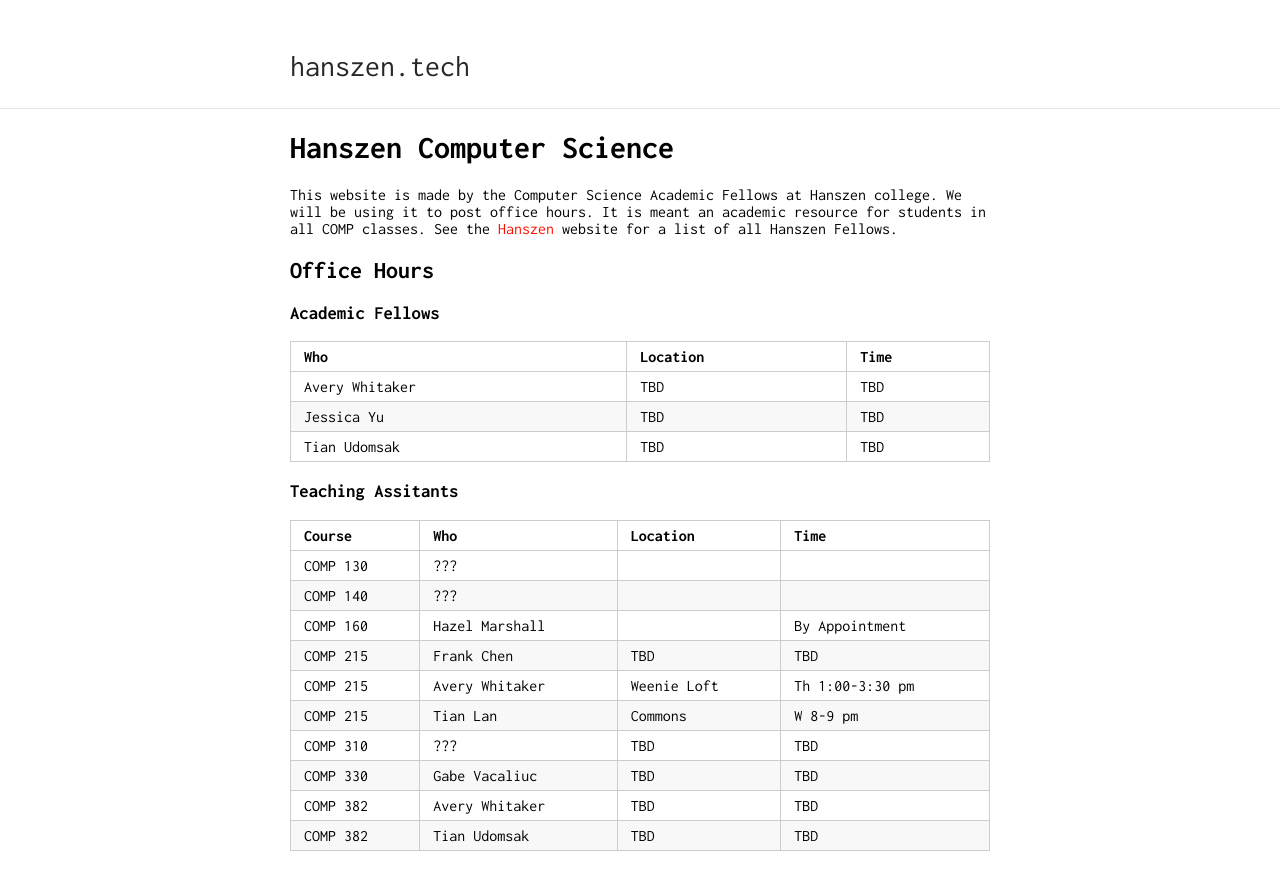
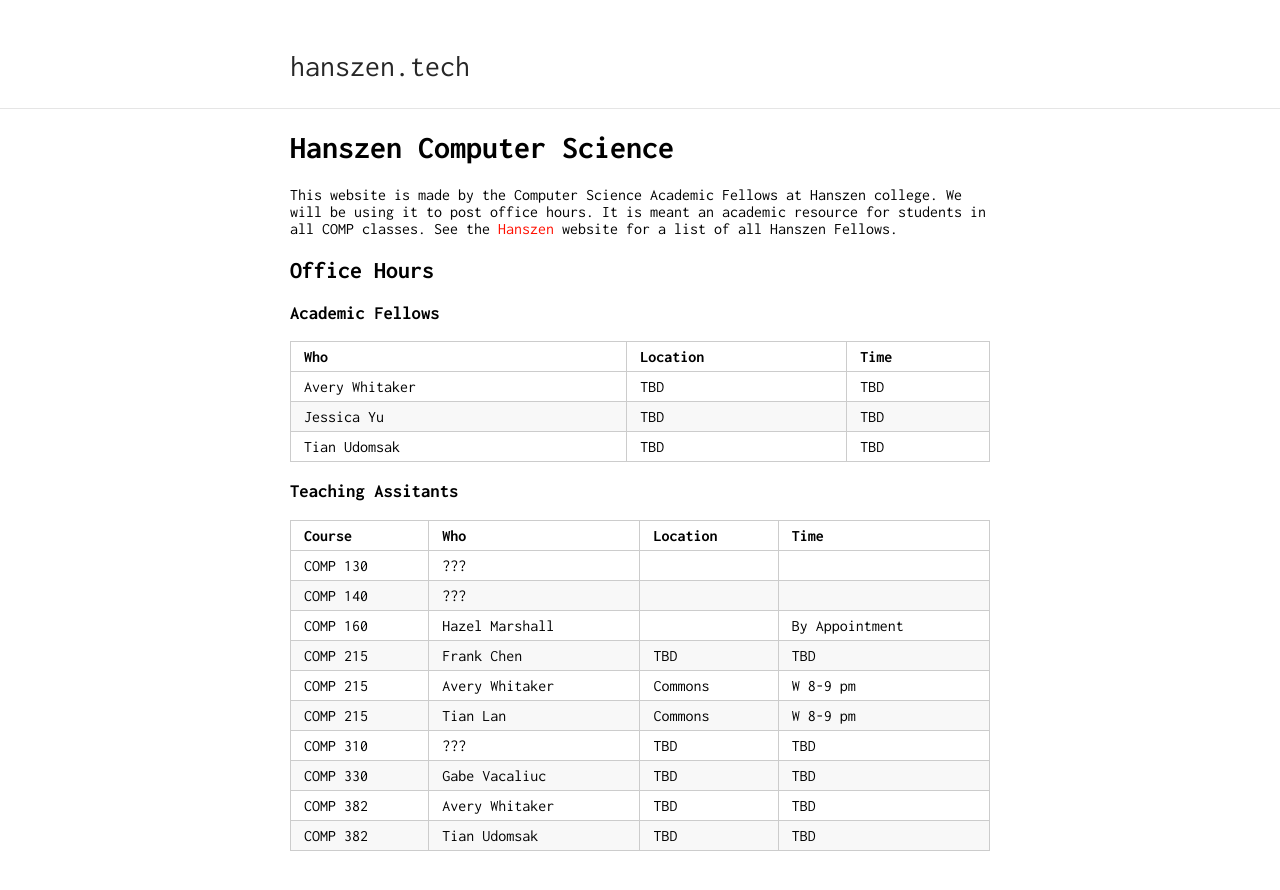
Before and after one commit to Avery-Whitaker/hanszen.tech, a Jekyll site: the page built from index.md, in a window 1280 px wide. Shown: the top 890 px of the page. Built offline with Jekyll 4.4.1, drawn with Linux system fonts in a browser that asks for light colours; our own code applies the rules of GitHub Pages for plain Markdown files.

Commit message:
Update index.md

```diff
--- a/index.md
+++ b/index.md
@@ -24,7 +24,7 @@ COMP 130 | ???
 COMP 140 | ???
 COMP 160 | Hazel Marshall | | By Appointment
 COMP 215 | Frank Chen   | TBD | TBD
-COMP 215 | Avery Whitaker | Weenie Loft | Th 1:00-3:30 pm
+COMP 215 | Avery Whitaker | Commons | W 8-9 pm
 COMP 215 | Tian Lan | Commons | W 8-9 pm
 COMP 310 | ??? | TBD | TBD
 COMP 330 | Gabe Vacaliuc | TBD | TBD
```
